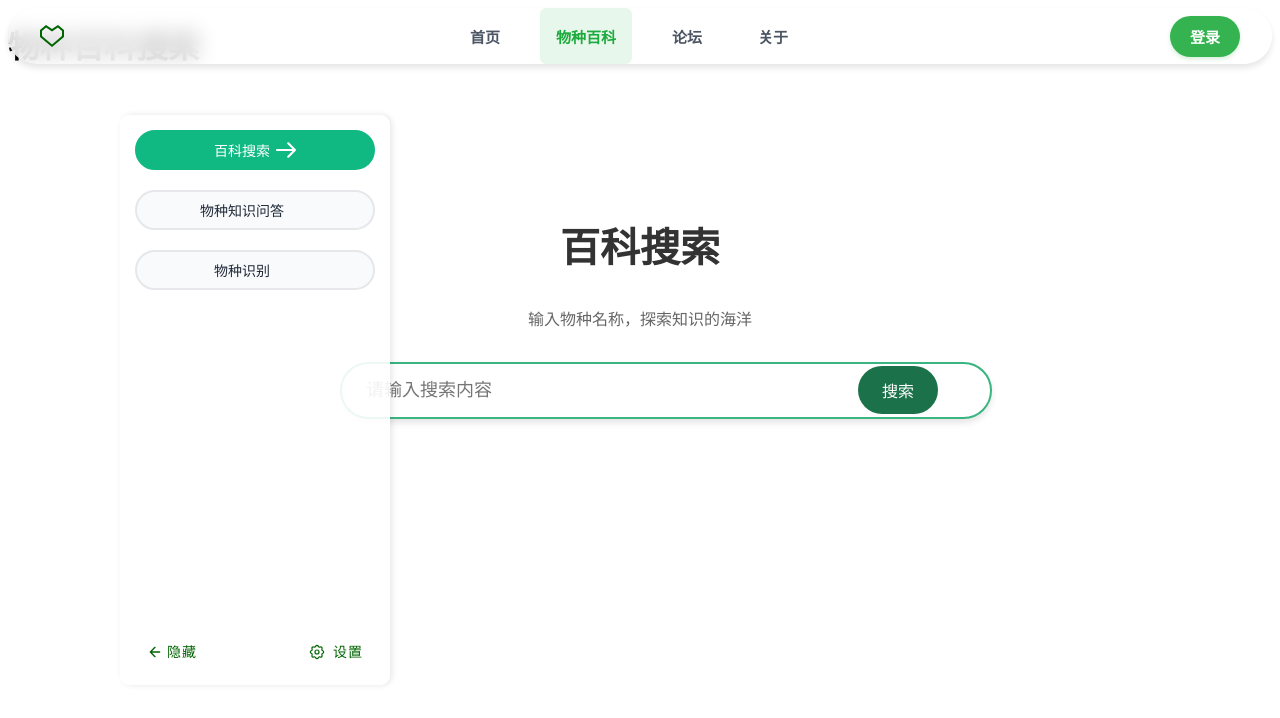
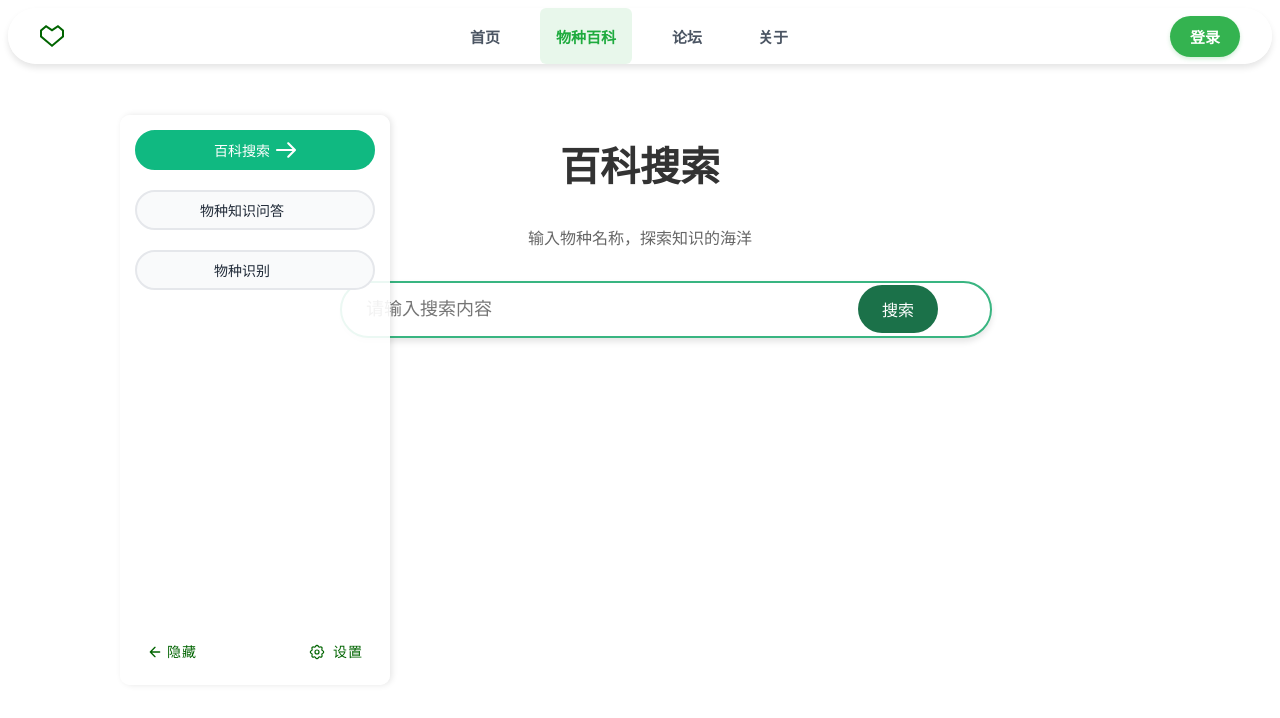
Before and after one commit to Chal1ce/A-Single-Framework-For-KnowledgeBaseQA, a Next.js app: page /BaikeSearch in a window 1280 px wide. Shown: the top 718 px of the page. Built offline with nearby package versions, Linux system fonts and the light colour scheme.

Commit message:
删除顶部大标题

```diff
--- a/pages/BaikeSearch.js
+++ b/pages/BaikeSearch.js
@@ -1,9 +1,9 @@
 import BaikeSearch from '../src/components/baike/baikeSearch';
+import FloatingSidebar from '../src/components/ui/FloatingSidebar';
 
 export default function Home() {
   return (
     <main>
-      <h1>物种百科搜索</h1>
       <BaikeSearch />
     </main>
   );
```
